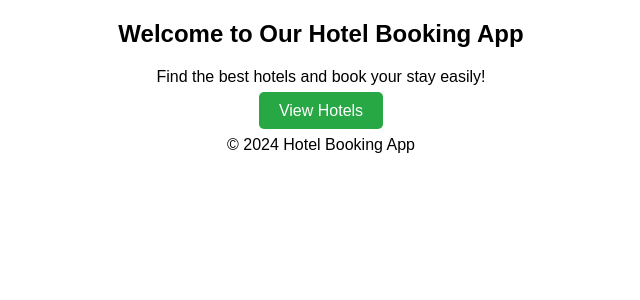
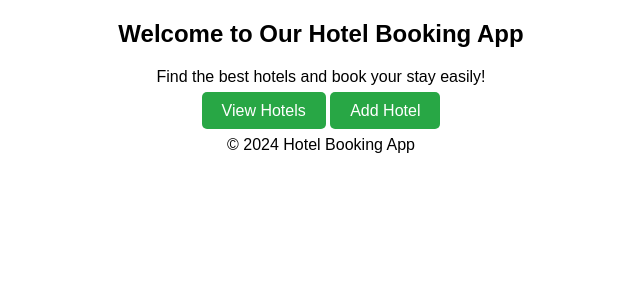
Before and after one commit to saravanan7777/booking-web-app, a Flask app: page / in a window 1280 px wide. Shown: the part 128-428 px from the top of the page, without its empty margins (319-959 px from the left). Run offline with Flask 3, Linux system fonts and the light colour scheme.

Commit message:
Added hotel booking functionality and basic routes

```diff
--- a/app.py
+++ b/app.py
@@ -1,10 +1,112 @@
-from flask import Flask,render_template
+from flask import Flask, render_template, request, redirect, url_for
+from flask_sqlalchemy import SQLAlchemy
+from sqlalchemy import text
+from datetime import datetime
 
 app = Flask(__name__)
 
+# Database Configuration
+app.config['SQLALCHEMY_DATABASE_URI'] = 'postgresql://postgres:saro%402003@localhost:5432/booking'
+app.config['SQLALCHEMY_TRACK_MODIFICATIONS'] = False
+
+db = SQLAlchemy(app)
+
+# Models
+class Hotel(db.Model):
+    id = db.Column(db.Integer, primary_key=True)
+    name = db.Column(db.String(100), nullable=False)
+    location = db.Column(db.String(100), nullable=False)
+    price = db.Column(db.Float, nullable=False)
+
+class Booking(db.Model):
+    id = db.Column(db.Integer, primary_key=True)
+    name = db.Column(db.String(100), nullable=False)
+    email = db.Column(db.String(100), nullable=False)
+    checkin = db.Column(db.Date, nullable=False)
+    checkout = db.Column(db.Date, nullable=False)
+    hotel_id = db.Column(db.Integer, db.ForeignKey('hotel.id'), nullable=False)
+    hotel = db.relationship('Hotel', backref=db.backref('bookings', lazy=True))
+
+# Home Page
 @app.route('/')
-def home():
-    return render_template("index.html")
+def index():
+    return render_template('index.html')
 
-if __name__ == '__main__':
+# View Hotels
+@app.route('/hotels')
+def v_hotels():
+    hotels = Hotel.query.all()
+    return render_template('hotels.html', hotels=hotels)
+
+# Hotel Details & Booking
+@app.route('/hotels/<int:hotel_id>')
+def hotel_detail(hotel_id):
+    hotel = Hotel.query.get_or_404(hotel_id)
+    return render_template('hotel_detail.html', hotel=hotel)
+
+@app.route('/hotels/<int:hotel_id>/book', methods=['GET', 'POST'])
+def book_hotel(hotel_id):
+    hotel = Hotel.query.get_or_404(hotel_id)
+
+    if request.method == 'POST':  # When form is submitted
+        name = request.form['name']
+        email = request.form['email']
+        checkin = datetime.strptime(request.form['checkin'], '%Y-%m-%d').date()
+        checkout = datetime.strptime(request.form['checkout'], '%Y-%m-%d').date()
+
+        new_booking = Booking(name=name, email=email, checkin=checkin, checkout=checkout, hotel_id=hotel.id)
+        db.session.add(new_booking)
+        db.session.commit()
+
+        # ✅ Fix: Redirect using booking_id
+        return redirect(url_for('confirmation', booking_id=new_booking.id))
+
+    return render_template('booking_form.html', hotel=hotel)
+
+@app.route('/confirmation/<int:booking_id>')
+def confirmation(booking_id):
+    booking = Booking.query.get_or_404(booking_id)
+    return render_template('confirmation.html', booking=booking)
+
+
+# Add Hotel
+@app.route('/hotels/add', methods=['GET', 'POST'])
+def add_hotel():
+    if request.method == 'POST':
+        name = request.form['name']
+        location = request.form['location']
+        price = float(request.form['price'])
+
+        new_hotel = Hotel(name=name, location=location, price=price)
+        db.session.add(new_hotel)
+        db.session.commit()
+
+        return redirect(url_for('view_hotels'))
+
+    return render_template('add_hotel.html')
+
+# Edit Hotel
+@app.route('/hotels/<int:hotel_id>/edit', methods=['GET', 'POST'])
+def edit_hotel(hotel_id):
+    hotel = Hotel.query.get_or_404(hotel_id)
+
+    if request.method == 'POST':
+        hotel.name = request.form['name']
+        hotel.location = request.form['location']
+        hotel.price = float(request.form['price'])
+
+        db.session.commit()
+        return redirect(url_for('view_hotels'))
+
+    return render_template('edit_hotel.html', hotel=hotel)
+
+# Delete Hotel
+@app.route('/hotels/<int:hotel_id>/delete', methods=['POST'])
+def delete_hotel(hotel_id):
+    hotel = Hotel.query.get_or_404(hotel_id)
+    db.session.delete(hotel)
+    db.session.commit()
+    return redirect(url_for('view_hotels'))
+
+if __name__ == "__main__":
     app.run(debug=True)
--- a/templates/index.html
+++ b/templates/index.html
@@ -5,5 +5,6 @@
 {% block content %}
     <h2>Welcome to Our Hotel Booking App</h2>
     <p>Find the best hotels and book your stay easily!</p>
-    <a href="/hotels" class="btn">View Hotels</a>
+    <a href="{{ url_for('v_hotels') }}" class="btn">View Hotels</a>
+    <a href="{{ url_for('add_hotel') }}" class="btn">Add Hotel</a>
 {% endblock %}
```
Also changed, not shown: templates/add_hotel.html (added, +15 -0 lines), templates/admin_hotels.html (added, +17 -0 lines), templates/booking_form.html (+14 -20 lines), templates/confirmation.html (+14 -10 lines), templates/edit_hotel.html (added, +19 -0 lines), templates/hotels.html (+6 -1 lines), instance/hotels.db (added).
